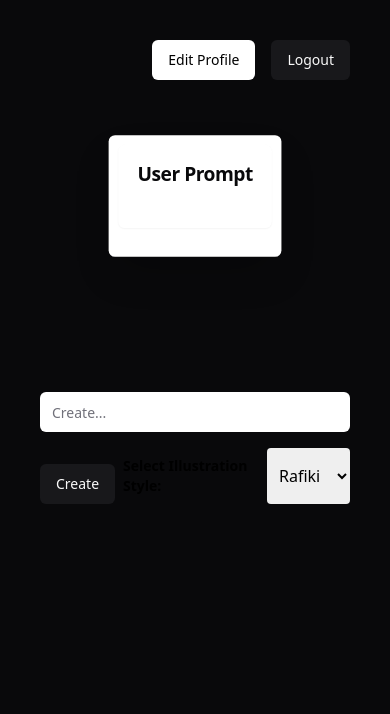
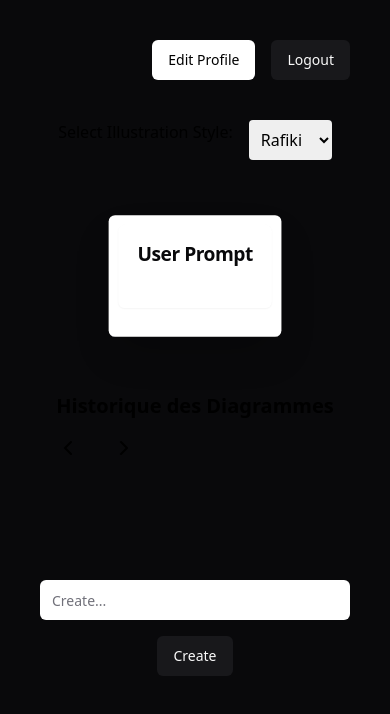
Before and after one commit to Etens/Clarify-AI, a Next.js app: page / in a window 390 px wide. Shown: the top 714 px of the page. Built offline with nearby package versions, Linux system fonts and the light colour scheme.

Commit message:
📜 Added diagram history feature

```diff
--- a/app/page.tsx
+++ b/app/page.tsx
@@ -8,6 +8,7 @@ import { Input } from "../components/common/searchbar";
 import { Button } from "../components/button/button";
 import { ParamsManager } from "@/components/user/params-manager";
 import { Progress } from "@/components/common/loader";
+import { ChevronLeft, ChevronRight } from 'lucide-react';
 
 export default function Home() {
   const [isLogin, setIsLogin] = useState("Login");
@@ -16,6 +17,8 @@ export default function Home() {
   const [illustrationLinks, setIllustrationLinks] = useState({});
   const [style, setStyle] = useState("rafiki");
   const [userPrompt, setUserPrompt] = useState("");
+  const [diagramHistory, setDiagramHistory] = useState<any[]>([]);
+  const [currentHistoryIndex, setCurrentHistoryIndex] = useState(0);
 
   useEffect(() => {
     if (!isLoading && messages.length > 0) {
@@ -44,6 +47,7 @@ export default function Home() {
       if (filteredAndParsedMessages.length > 0) {
         console.log("Messages filtrés et parsés :", filteredAndParsedMessages);
         setAllMessagesReceived(filteredAndParsedMessages);
+        setDiagramHistory((prevHistory) => [...prevHistory, ...filteredAndParsedMessages]);
         setIllustrationLinks({});
         fetchIllustrations(filteredAndParsedMessages);
       }
@@ -95,6 +99,14 @@ export default function Home() {
     setIllustrationLinks(newIllustrationLinks);
   };
 
+  const handlePrev = () => {
+    setCurrentHistoryIndex((prevIndex) => (prevIndex === 0 ? diagramHistory.length - 1 : prevIndex - 1));
+  };
+
+  const handleNext = () => {
+    setCurrentHistoryIndex((prevIndex) => (prevIndex === diagramHistory.length - 1 ? 0 : prevIndex + 1));
+  };
+
   return (
     <main>
       {isLoading ? (
@@ -107,20 +119,8 @@ export default function Home() {
             <ParamsManager />
             {isLogin === "Login" ? <Button onClick={() => setIsLogin("Logout")}>Logout</Button> : isLogin === "Register" ? <Button onClick={() => setIsLogin("Register")}>Register</Button> : <Button onClick={() => setIsLogin("Login")}>Login</Button>}
           </div>
-          <section className="flex items-center justify-between w-full mt-10 p-0 flex-col md:flex-row md:p-24 lg:justify-center">
-            <div className="flex flex-col items-center md:mr-20">
-              <ResultView userPrompt={userPrompt} elements={allMessagesReceived[allMessagesReceived.length - 1]?.elements || []} illustrationLinks={illustrationLinks} />
-            </div>
-            <form className="flex flex-col items-center w-full mt-20 p-10 md:mt-0 md:w-60 md:p-0" onSubmit={handleSubmit}>
-              <Input type="text" value={input} onChange={handleInputChange} placeholder="Create..." />
-              <div className="flex justify-center mt-4">
-                <Button type="submit" className="mt-4">
-                  Create
-                </Button>
-                <div className="flex justify-center">
-                  <label htmlFor="styleSelect" className="p-2 text-sm font-semibold">
-                    Select Illustration Style:
-                  </label>
+          <div className="flex justify-center mt-10">
+            <label htmlFor="styleSelect" className="mr-4">Select Illustration Style:</label>
             <select
               id="styleSelect"
               value={style}
@@ -134,7 +134,35 @@ export default function Home() {
               <option value="cuate">Cuate</option>
             </select>
           </div>
+          <section className="flex items-center justify-between w-full mt-10 p-0 flex-col md:flex-row md:p-24 lg:justify-center">
+            <div className="flex flex-col items-center md:mr-20">
+              <ResultView userPrompt={userPrompt} elements={allMessagesReceived[allMessagesReceived.length - 1]?.elements || []} illustrationLinks={illustrationLinks} />
+              <div className="mt-10">
+                <h2 className="text-xl font-semibold mb-4">Historique des Diagrammes</h2>
+                <div className="flex items-center">
+                  <button onClick={handlePrev} className="mr-4">
+                    <ChevronLeft />
+                  </button>
+                  <div className="flex overflow-x-auto">
+                    {diagramHistory.map((diagram, index) => (
+                      index !== currentHistoryIndex && (
+                        <div key={index} className="transform scale-50 w-full">
+                          <ResultView userPrompt={userPrompt} elements={diagram.elements || []} illustrationLinks={illustrationLinks} />
                         </div>
+                      )
+                    ))}
+                  </div>
+                  <button onClick={handleNext} className="ml-4">
+                    <ChevronRight />
+                  </button>
+                </div>
+              </div>
+            </div>
+            <form className="flex flex-col items-center w-full mt-20 p-10 md:mt-0 md:w-60 md:p-0" onSubmit={handleSubmit}>
+              <Input type="text" value={input} onChange={handleInputChange} placeholder="Create..." />
+              <Button type="submit" className="mt-4">
+                Create
+              </Button>
             </form>
           </section>
         </>
```
Lines whose indentation alone changed are shown as unchanged.
